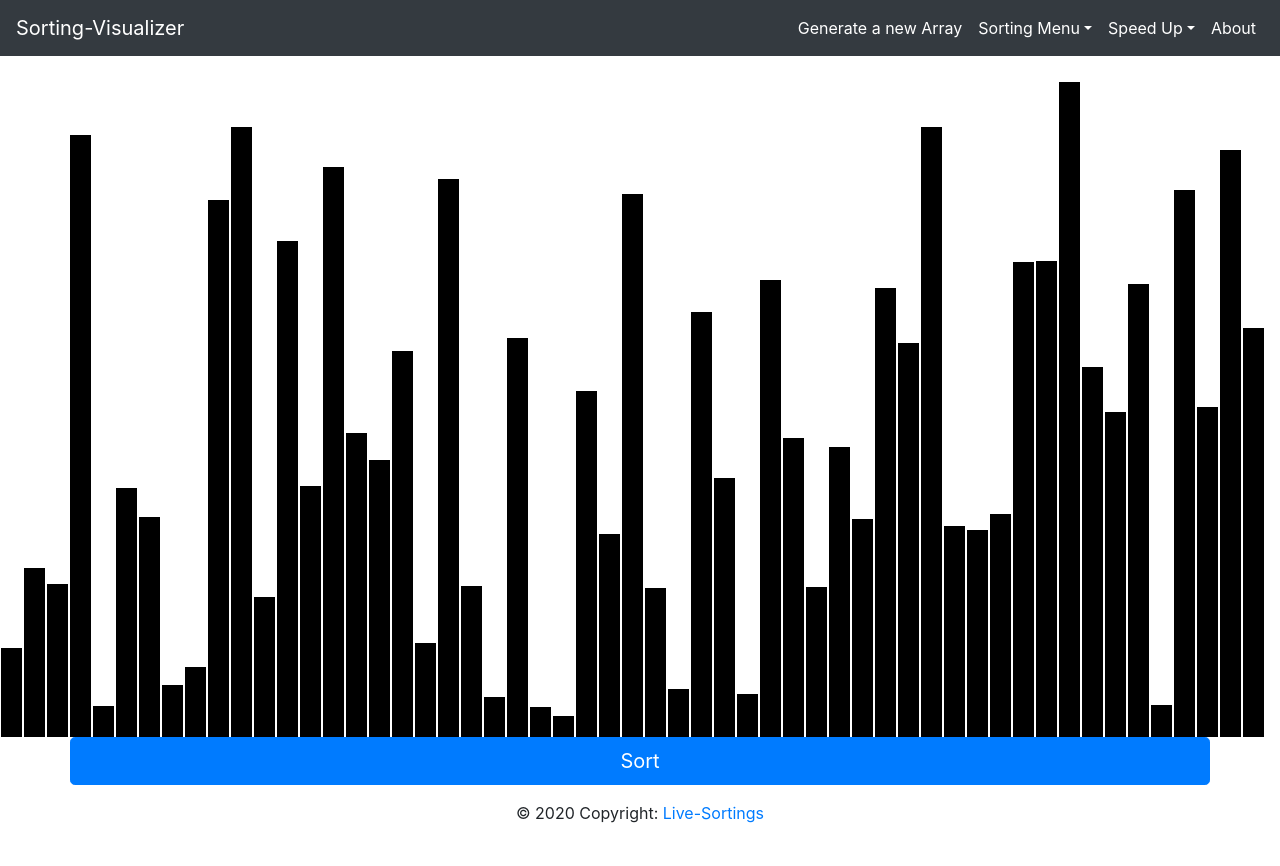
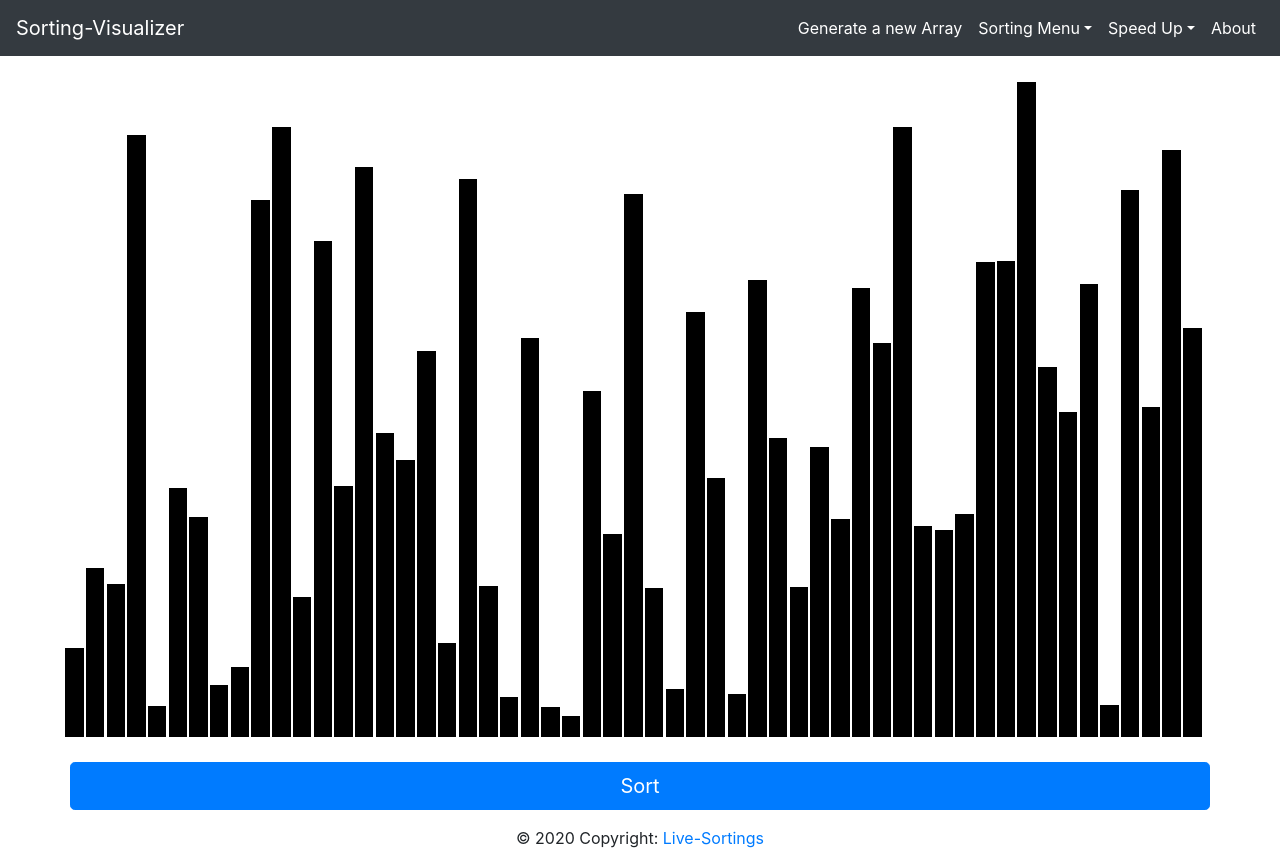
Before and after one commit to sarabjeet1313/Live-Sortings, a React (Create React App) app: page / in a window 1280 px wide. Before the commit the page ends 841 px from the top, so only its background shows below. Built offline with nearby package versions, Linux system fonts and the light colour scheme.

Commit message:
correcting array-container css

```diff
--- a/src/sort-visuals/sort-visualizer.css
+++ b/src/sort-visuals/sort-visualizer.css
@@ -13,6 +13,9 @@
   flex-wrap: wrap-reverse;
   margin-top: 2%;
   text-align: center;
+  margin-left: 5%;
+  margin-right: 5%;
+  margin-bottom: 2%;
 }
 
 .array-container-buttons {
```
Also changed, not shown: 8 other files (tests, documents, lock files or other folders).
